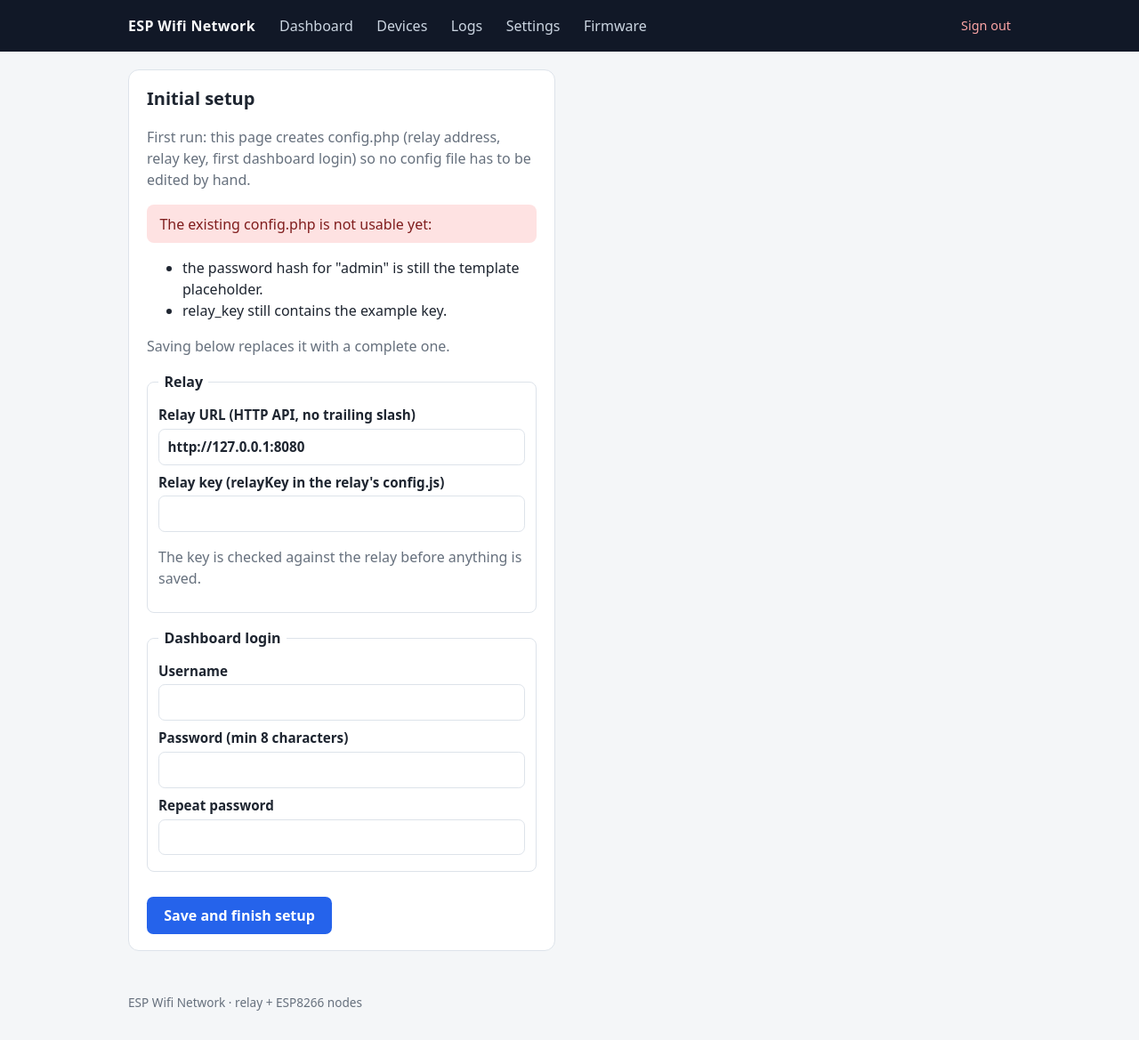
After one commit to gyulamad/espwifinet, a PHP site: page /setup.php in a window 1280 px wide. The commit adds this page. Shown: the whole page at 89% size. Run offline with PHP 8.4, Linux system fonts and the light colour scheme.

Commit message:
#36 - Setup and Settings: multi-wifi strongest-connect, initial setup page, settings page with all config (v1)
Adapted from espcamsys2 (project #3 · Home automation):

MULTI-WIFI (re)CONNECT TO THE STRONGEST (new arduino/ESP8266_Node/wifi.h)
- config.h replaces the single WIFI_SSID with a 3-slot network list;
- pickStrongestNetwork(): pure, desktop-tested choice of the strongest KNOWN
  network of a scan (ties → first slot, unused slots never match);
- WifiMulti drives scan (async) → pick → connect, reconnects on loss, and
  roams only when the online link degrades below -75 dBm AND another known
  network beats it by >= 8 dB — a healthy link is never churned.

INITIAL SETUP PAGE (new php/espdash/setup.php, adapted from espcamsys2's
safe-credentials bootstrap)
- a fresh install lands in setup.php instead of a raw 500: relay URL, relay
  key (probed against the live relay first) and the first dashboard login;
- refuses unsafe values (short passwords, CHANGE-ME keys), writes config.php
  atomically (temp+rename, no .bak in the web folder), locks itself after;
- app.php routes missing/template config to the wizard instead of exiting.

SETTINGS PAGE WITH ALL CONFIG (relay + dashboard)
- settings gain offlineAfterMs (was config.js hard-coded; enforced >= 3x the
  status interval, applied live by the sweep once a save exists) and
  minLogLevel (pushed to nodes, queue filter in remote_log.h; serial always
  shows everything);
- new GET /api/config: system summary without secrets (ports, isSet key
  booleans, staged OTA) — ports/keys stay config.js on purpose, shown
  read-only with the restart note;
- settings.php: reporting/presence fields + system summary section; the
  duplicated middleware block in server.js (dead code from #33) is removed.

TESTS (./run_tests.sh ALL PASSED):
- node unit: settings validation for the two new keys + SettingsStore.existed;
- e2e: settings push carries minLogLevel, /api/config shape, and a silent
  node flips offline inside the settings-saved window;
- cpp: pick-strongest tables, the scan→connect→roam state machine on a
  stubbed radio, dispatch of the pushed log level, the queue filter;
- php: setup.php + app.php + settings.php lint clean; an end-to-end smoke
  run (wizard -> config write -> login -> settings page against a live
  relay) passed 19/19 checks.

```diff
--- a/nodejs/esp-relay/example.config.js
+++ b/nodejs/esp-relay/example.config.js
@@ -17,5 +17,8 @@ module.exports = {
   nodeKey: 'CHANGE-ME-node-key',
   // Show a node offline after this long without any message. Must be at
   // least 3x the sketch's STATUS_INTERVAL_MS (settings.statusIntervalMs).
+  // Since #36 the dashboard's settings page owns this value (with the 3x
+  // rule enforced on save); this entry only seeds the default until the
+  // first settings save.
   offlineAfterMs: 45000,
 };
--- /dev/null
+++ b/php/espdash/setup.php
@@ -0,0 +1,238 @@
+<?php
+// setup.php — the INITIAL SETUP PAGE (task #36), adapted from espcamsys2's
+// safe-credentials bootstrap. A fresh install lands here instead of a raw
+// "config.php is missing" error: it walks the operator through the relay
+// address, the relay key and the first dashboard login, checks the relay
+// really answers with the given key, and then writes config.php itself.
+//
+// What it borrows from espcamsys2 (php/cameras/auth.php + config_file.php):
+//   - unsafe values are refused, never stored: empty username, a password
+//     shorter than 8 characters, the template's CHANGE-ME keys;
+//   - config.php is written ATOMICALLY (temp file + rename, no .bak ever
+//     left in the web folder — a half-written config must never exist);
+//   - once a valid config.php exists this page locks itself out (it only
+//     ever runs BEFORE the first login exists).
+//
+// The page is deliberately standalone: it must work when config.php does
+// not exist yet, so it cannot boot through app.php. It pulls in only
+// lib/Layout.php for e() and the page shell.
+
+declare(strict_types=1);
+
+require __DIR__ . '/lib/Layout.php';
+
+session_name('espdash-setup');
+session_set_cookie_params([
+    'lifetime' => 0,
+    'path' => '/',
+    'httponly' => true,
+    'samesite' => 'Strict',
+    'secure' => (($_SERVER['HTTPS'] ?? '') === 'on' || ($_SERVER['SERVER_PORT'] ?? '') === '443'),
+]);
+session_start();
+
+// ── what shape the install is in ──
+// Returns [state, reasons]: state is 'missing' (no config.php), 'template'
+// (exists but still carries example/unsafe values) or 'ok'.
+function dash_setup_state(string $dir): array
+{
+    $file = $dir . '/config.php';
+    if (!file_exists($file)) {
+        return ['missing', []];
+    }
+    $config = require $file;
+    if (!is_array($config)) {
+        return ['template', ['config.php does not return an array.']];
+    }
+    $reasons = [];
+    if (!isset($config['relay_url'], $config['relay_key'], $config['users'], $config['session_name'])) {
+        $reasons[] = 'config.php is missing one of the required keys (relay_url, relay_key, users, session_name).';
+    }
+    if (!is_array($config['users'] ?? null) || count($config['users']) === 0) {
+        $reasons[] = 'no dashboard login exists yet.';
+    } else {
+        foreach ($config['users'] as $user => $hash) {
+            if (!is_string($hash) || $hash === '' || strpos($hash, 'REPLACE-WITH') === 0) {
+                $reasons[] = "the password hash for \"$user\" is still the template placeholder.";
+            }
+        }
+    }
+    if (isset($config['relay_key']) && (strpos((string)$config['relay_key'], 'CHANGE-ME') === 0)) {
+        $reasons[] = 'relay_key still contains the example key.';
+    }
+    return (count($reasons) > 0) ? ['template', $reasons] : ['ok', []];
+}
+
+// Probes the relay: GET /api/status with the key. Classifies the failure so
+// the operator sees WHAT is wrong (address, key, or nothing listening).
+function dash_probe_relay(string $url, string $key): array
+{
+    $context = stream_context_create([
+        'http' => [
+            'method' => 'GET',
+            'header' => "X-API-Key: $key\r\n",
+            'timeout' => 5,
+            'ignore_errors' => true,
+        ],
+    ]);
+    $body = @file_get_contents(rtrim($url, '/') . '/api/status', false, $context);
+    if ($body === false) {
+        return [false, 'the relay did not answer — is nodejs/esp-relay running on that machine/port?'];
+    }
+    $status = 0;
+    foreach ($http_response_header ?? [] as $h) {
+        if (preg_match('#^HTTP/\S+\s+(\d+)#', $h, $m)) {
+            $status = (int)$m[1];
+        }
+    }
+    if ($status === 401) {
+        return [false, 'the relay answered but rejected the key — check relay_key against relayKey in the relay\'s config.js.'];
+    }
+    $decoded = json_decode((string)$body, true);
+    if ($status !== 200 || !is_array($decoded) || !isset($decoded['devices'])) {
+        return [false, "the relay answered with HTTP $status but not its status API — is that URL the esp-relay?"];
+    }
+    return [true, 'relay reachable, key accepted (' . count($decoded['devices']) . ' device record(s) known).'];
+}
+
+// Atomic config write: temp file in the same folder, fsync-ed, renamed. No
+// .bak copy is ever left in the web folder (the espcamsys2 rule).
+function dash_write_config(string $dir, array $config): array
+{
+    $file = $dir . '/config.php';
+    $tmp = $dir . '/.config.php.tmp-' . bin2hex(random_bytes(4));
+    $php = "<?php\n// Written by setup.php — edit values by hand afterwards if needed.\n\nreturn " . var_export($config, true) . ";\n";
+    $fh = @fopen($tmp, 'x');
+    if ($fh === false) {
+        return [false, 'could not create a temporary file in ' . $dir . ' — check the web server\'s write permission.'];
+    }
+    fwrite($fh, $php);
+    fflush($fh);
+    fclose($fh);
+    if (!@rename($tmp, $file)) {
+        @unlink($tmp);
+        return [false, 'could not put config.php in place — check the web server\'s write permission.'];
+    }
+    @chmod($file, 0640);
+    return [true, ''];
+}
+
+$errors = [];
+$notices = [];
+
+// The posted values survive a failed save so the operator fixes instead of retyping.
+$relayUrl = '';
+$username = '';
+$probeMsg = '';
+
+[$state, $stateReasons] = dash_setup_state(__DIR__);
+if ($state === 'ok') {
+    header('Location: index.php');
+    exit;
+}
+
+if (($_SERVER['REQUEST_METHOD'] ?? '') === 'POST') {
+    $postedCsrf = $_POST['csrf'] ?? '';
+    if (!is_string($postedCsrf) || $postedCsrf === '' || !isset($_SESSION['setup_csrf'])
+        || !hash_equals($_SESSION['setup_csrf'], $postedCsrf)) {
+        http_response_code(400);
+        exit('invalid CSRF token');
+    }
+
+    $relayUrl = trim((string)($_POST['relay_url'] ?? ''));
+    $relayKey = (string)($_POST['relay_key'] ?? '');
+    $username = trim((string)($_POST['username'] ?? ''));
+    $password = (string)($_POST['password'] ?? '');
+    $confirm = (string)($_POST['password_confirm'] ?? '');
+
+    // the espcamsys2 credential rules, carried over
+    if (!preg_match('#^https?://[A-Za-z0-9._~:/\[\]@!$&\'()*+,;=%-]+$#', $relayUrl)) {
+        $errors[] = 'relay_url must look like http://127.0.0.1:8080 (no trailing slash).';
+    }
+    if ($relayKey === '' || strlen($relayKey) < 8) {
+        $errors[] = 'relay_key must be at least 8 characters.';
+    } elseif (strpos($relayKey, 'CHANGE-ME') === 0) {
+        $errors[] = 'relay_key still is the example value — generate one (node -e "console.log(require(\'crypto\').randomBytes(24).toString(\'hex\'))").';
+    }
+    if ($username === '' || !preg_match('/^[A-Za-z0-9._-]{1,32}$/', $username)) {
+        $errors[] = 'the dashboard username must be 1-32 characters: letters, digits, dot, dash, underscore.';
+    }
+    if (strlen($password) < 8) {
+        $errors[] = 'the dashboard password must be at least 8 characters.';
+    } elseif ($password === $username) {
+        $errors[] = 'the dashboard password must not be the username.';
+    } elseif ($password !== $confirm) {
+        $errors[] = 'the two passwords do not match.';
+    }
+
+    if (count($errors) === 0) {
+        [$probeOk, $probeMsg] = dash_probe_relay($relayUrl, $relayKey);
+        if (!$probeOk) {
+            $errors[] = 'Relay check failed: ' . $probeMsg . ' You can still save (the relay may be started later), or fix the values first.';
+        } else {
+            $notices[] = $probeMsg;
+        }
+    }
+
+    if (count($errors) === 0) {
+        $config = [
+            'relay_url' => rtrim($relayUrl, '/'),
+            'relay_key' => $relayKey,
+            'users' => [$username => password_hash($password, PASSWORD_DEFAULT)],
+            'session_name' => 'espdash',
+        ];
+        [($written), $writeError] = dash_write_config(__DIR__, $config);
+        if ($written === false) {
+            $errors[] = $writeError;
+        } else {
+            Layout::header('Setup complete', 'setup');
+            echo '<section class="card narrow">' . "\n";
+            echo '<h1>Setup complete</h1>' . "\n";
+            if ($probeMsg !== '') {
+                echo '<p class="msg ok">' . e($probeMsg) . '</p>' . "\n";
+            }
+            echo '<p>config.php is written for <code>' . e($relayUrl) . '</code> and the first login <strong>' . e($username) . '</strong> is created.</p>' . "\n";
+            echo '<p><a href="login.php">Go to the dashboard login</a></p>' . "\n";
+            echo '<p class="muted">This setup page is now locked (it only runs before the first login exists). Keep a copy of the password — there is no reset link.</p>' . "\n";
+            echo '</section>' . "\n";
+            Layout::footer();
+            exit;
+        }
+    }
+} else {
+    // the CSRF token for the form below
+    $_SESSION['setup_csrf'] = bin2hex(random_bytes(32));
+    $relayUrl = 'http://127.0.0.1:8080';
+}
+
+Layout::header('Initial setup', 'setup');
+echo '<section class="card narrow">' . "\n";
+echo '<h1>Initial setup</h1>' . "\n";
+echo '<p class="muted">First run: this page creates config.php (relay address, relay key, first dashboard login) so no config file has to be edited by hand.</p>' . "\n";
+if ($state === 'template') {
+    echo '<p class="msg err">The existing config.php is not usable yet:</p><ul>';
+    foreach ($stateReasons as $reason) {
+        echo '<li>' . e($reason) . '</li>';
+    }
+    echo '</ul>' . "\n";
+    echo '<p class="muted">Saving below replaces it with a complete one.</p>' . "\n";
+}
+Layout::messages($errors, $notices);
+echo '<form method="post" action="setup.php">' . "\n";
+echo '<input type="hidden" name="csrf" value="' . e($_SESSION['setup_csrf']) . '">' . "\n";
+echo '<fieldset>' . "\n";
+echo '<legend>Relay</legend>' . "\n";
+echo '<label>Relay URL (HTTP API, no trailing slash) <input name="relay_url" value="' . e($relayUrl) . '" required></label>' . "\n";
+echo '<label>Relay key (relayKey in the relay\'s config.js) <input name="relay_key" type="password" autocomplete="off" required minlength="8"></label>' . "\n";
+echo '<p class="muted">The key is checked against the relay before anything is saved.</p>' . "\n";
+echo '</fieldset>' . "\n";
+echo '<fieldset>' . "\n";
+echo '<legend>Dashboard login</legend>' . "\n";
+echo '<label>Username <input name="username" value="' . e($username) . '" required maxlength="32"></label>' . "\n";
+echo '<label>Password (min 8 characters) <input name="password" type="password" autocomplete="new-password" required minlength="8"></label>' . "\n";
+echo '<label>Repeat password <input name="password_confirm" type="password" autocomplete="new-password" required minlength="8"></label>' . "\n";
+echo '</fieldset>' . "\n";
+echo '<button type="submit">Save and finish setup</button>' . "\n";
+echo '</form>' . "\n";
+echo '</section>' . "\n";
+Layout::footer();
```
Also changed, not shown: INSTALL.md (+56 -15 lines), nodejs/esp-relay/server.js (+42 -17 lines), nodejs/esp-relay/tests/e2e/test_relay_e2e.js (+41 -2 lines), nodejs/esp-relay/tests/test_settings.js (+28 -1 lines), php/espdash/app.php (+18 -8 lines), php/espdash/settings.php (+45 -4 lines), README.md, nodejs/esp-relay/lib/settings.js, 7 other files.
